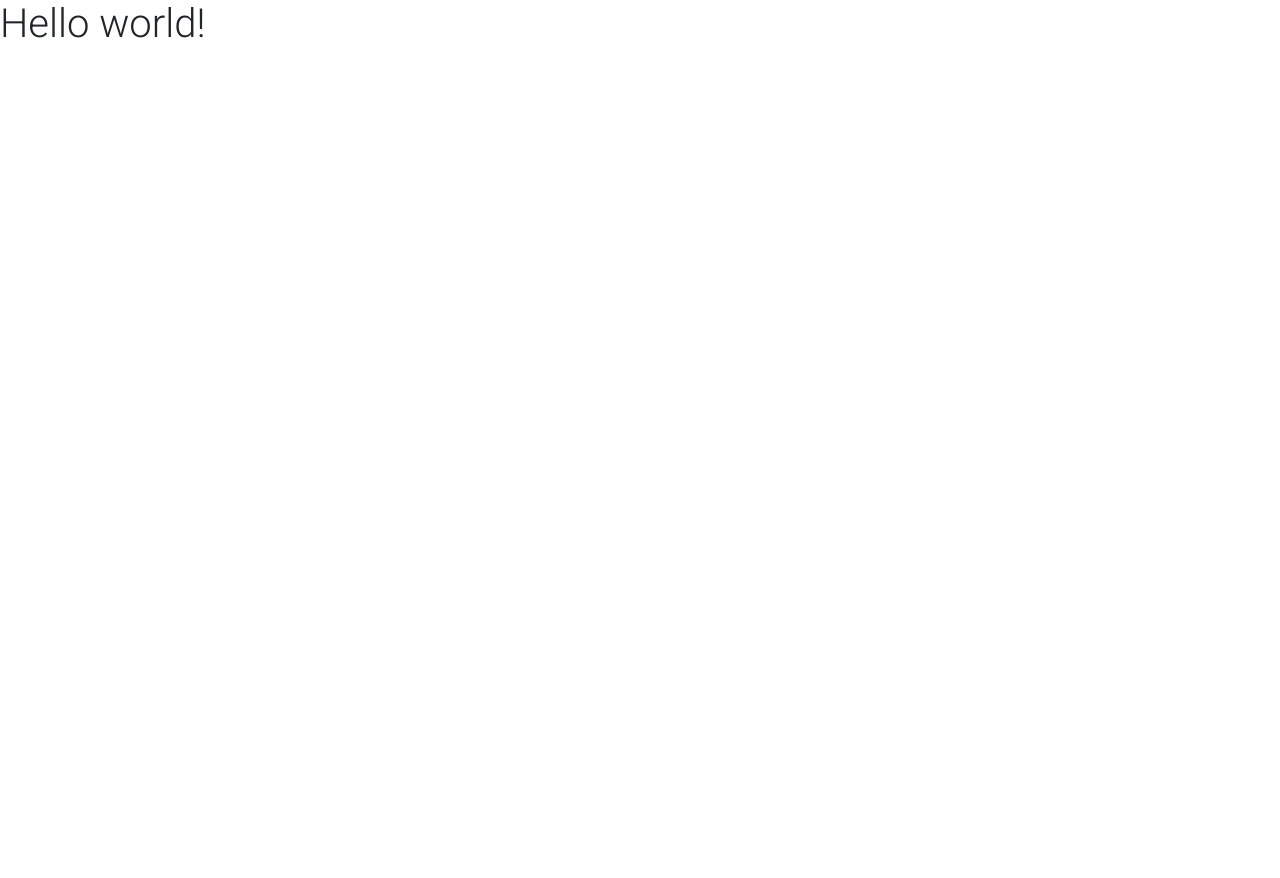
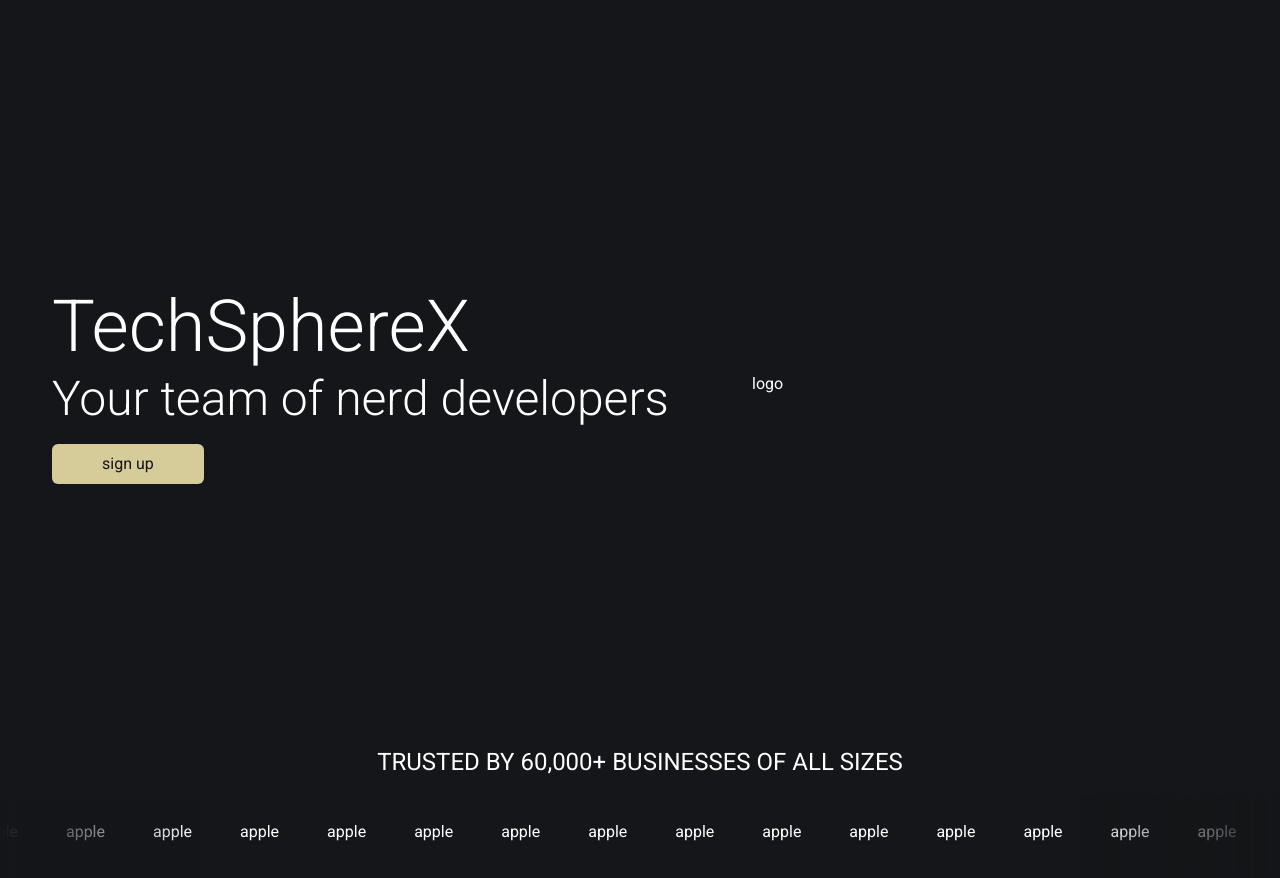
Before and after one commit to safoun10/TechSphereX, a React (Vite) app: page / in a window 1280 px wide. Shown: the top 878 px of the page. Before the commit the page ends 800 px from the top, so only its background shows below. Built offline with nearby package versions, Linux system fonts and the light colour scheme; a web font is replaced by a local one.

Commit message:
banner added

```diff
--- a/package.json
+++ b/package.json
@@ -16,6 +16,7 @@
     "react": "^18.2.0",
     "react-bootstrap": "^2.9.0",
     "react-dom": "^18.2.0",
+    "react-fast-marquee": "^1.6.1",
     "react-router-dom": "^6.16.0",
     "sort-by": "^1.2.0"
   },
--- /dev/null
+++ b/src/components/banner/Banner.css
@@ -0,0 +1,3 @@
+.banner{
+    min-height: 90vh !important;
+}
--- /dev/null
+++ b/src/components/banner/Banner.jsx
@@ -0,0 +1,57 @@
+import React from "react";
+import "./Banner.css";
+import Marquee from "react-fast-marquee";
+
+const Banner = () => {
+	return (
+		<div className="bg-one py-4">
+			<div
+				style={{ maxWidth: "1200px" }}
+				className="banner row text-white center mx-auto "
+			>
+				<div className="col-11 col-md-7">
+					<p>
+						<span className="display-2 ">TechSphereX </span>
+						<br />
+						<span className="display-5">
+							Your team of nerd developers
+						</span>
+					</p>
+					<div className="btn border-2 px-5 bg-three text-one">
+						sign up
+					</div>
+				</div>
+				<div className="col-11 col-md-5">logo</div>
+			</div>
+			<div>
+				<div className="text-white text-center pb-3 fs-4">
+					TRUSTED BY 60,000+ BUSINESSES OF ALL SIZES
+				</div>
+				<Marquee
+					gradient="true"
+					pauseOnClick="true"
+					gradientColor="#151619"
+					className="text-white"
+					speed={40}
+					autoFill="true"
+				>
+					<div className="d-flex">
+						<p className="p-4">apple</p>
+						<p className="p-4">apple</p>
+						<p className="p-4">apple</p>
+						<p className="p-4">apple</p>
+						<p className="p-4">apple</p>
+						<p className="p-4">apple</p>
+						<p className="p-4">apple</p>
+						<p className="p-4">apple</p>
+						<p className="p-4">apple</p>
+						<p className="p-4">apple</p>
+						<p className="p-4">apple</p>
+					</div>
+				</Marquee>
+			</div>
+		</div>
+	);
+};
+
+export default Banner;
--- a/src/index.css
+++ b/src/index.css
@@ -1,11 +1,9 @@
 @import url("https://fonts.googleapis.com/css2?family=Gabarito:wght@400;500;600;700;800;900&family=Roboto:wght@300;400;500;700;900&display=swap");
 
 :root {
-	/*
-	--color-60: #ffffff;
-	--color-20: #ffffff;
-	--color-10: #ffffff;
-	*/
+	--color-60: #151619;
+	--color-30: #304934;
+	--color-10: #d6cc99;
 
 	font-synthesis: none;
 	text-rendering: optimizeLegibility;
@@ -24,3 +22,33 @@ body {
 .text-fancy {
 	font-family: "Gabarito", cursive !important;
 }
+
+.bg-one {
+	background-color: var(--color-60) !important;
+}
+
+.text-one {
+	color: var(--color-60) !important;
+}
+
+.bg-two {
+	background-color: var(--color-30) !important;
+}
+
+.text-two {
+	color: var(--color-30) !important;
+}
+
+.bg-three {
+	background-color: var(--color-10) !important;
+}
+
+.text-three {
+	color: var(--color-10) !important;
+}
+
+.center {
+	display: flex;
+	justify-content: center;
+	align-items: center;
+}
--- a/src/main.jsx
+++ b/src/main.jsx
@@ -4,11 +4,12 @@ import "./index.css";
 import { createBrowserRouter, RouterProvider } from "react-router-dom";
 
 import "bootstrap/dist/css/bootstrap.min.css";
+import Home from "./pages/home/Home";
 
 const router = createBrowserRouter([
 	{
 		path: "/",
-		element: <div className="display-6">Hello world!</div>,
+		element: <Home></Home>,
 	},
 ]);
 
--- /dev/null
+++ b/src/pages/home/Home.jsx
@@ -0,0 +1,12 @@
+import React from "react";
+import Banner from "../../components/banner/Banner";
+
+const Home = () => {
+	return (
+		<div>
+			<Banner></Banner>
+		</div>
+	);
+};
+
+export default Home;
```
Also changed, not shown: .eslintrc.cjs, 1 other file (tests, documents, lock files or other folders).
